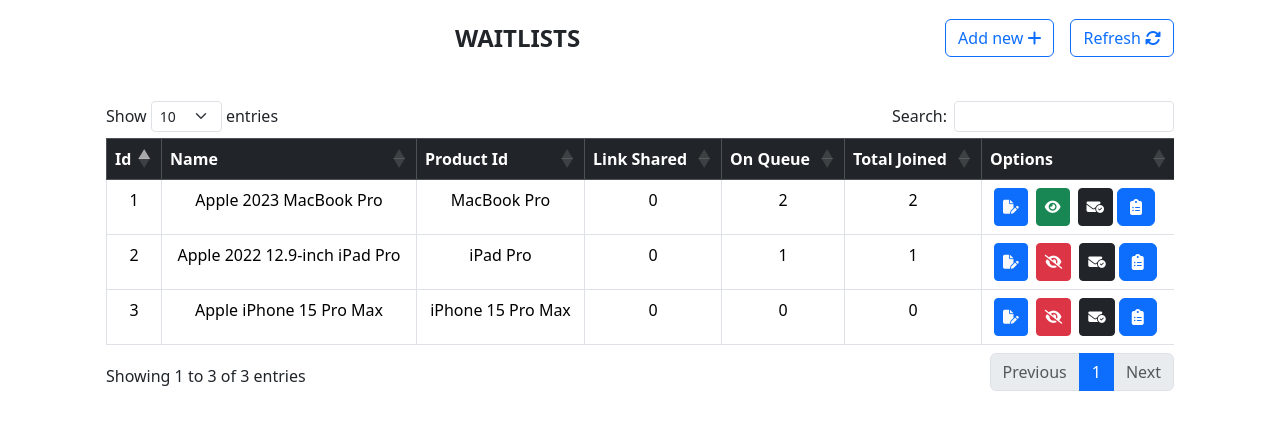
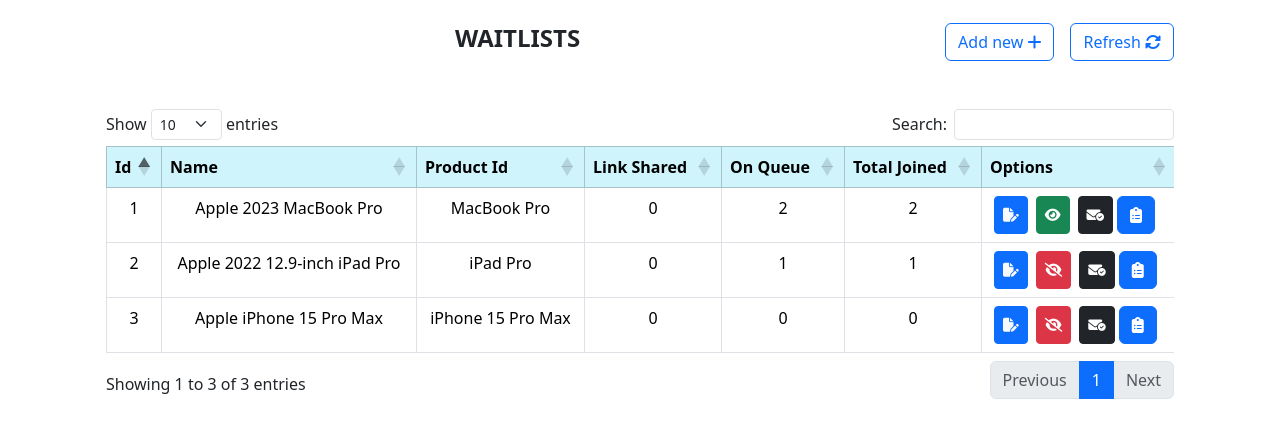
Before and after one commit to albingcj/waitlist, a PHP site: page /admin.html in a window 1280 px wide. Shown: the part 72-500 px from the top of the page. Run offline with PHP 8.4, Linux system fonts and the light colour scheme; data comes from the database, SQL or seed files in the repository; some libraries are stand-ins or nearby versions.

Commit message:
final commit

```diff
--- a/admin.html
+++ b/admin.html
@@ -331,8 +331,6 @@
             </div>
           </div>
           <div class="modal-footer">
-
-
             <button
               type="button"
               class="btn btn-secondary"
@@ -382,10 +380,13 @@
     <main>
       <div class="container">
         <div class="row">
-          <div class="p-3 d-flex justify-content-evenly align-items-center">
-            <div class="row col">
-              <h4 class="text-center my-2 fw-bold">WAITLISTS</h4>
+          <div
+            class="p-3 d-flex flex-wrap justify-content-evenly align-items-center"
+          >
+            <div class="col text-center my-2">
+              <h4 class="fw-bold">WAITLISTS</h4>
             </div>
+            <div class="col-auto d-flex ">
               <div class="col-auto mx-2">
                 <button
                   type="button"
@@ -397,7 +398,6 @@
                   <i class="fas fa-plus"></i>
                 </button>
               </div>
-
               <div class="col-auto mx-2">
                 <button id="refreshButton" class="btn btn-outline-primary">
                   Refresh
@@ -405,13 +405,15 @@
                 </button>
               </div>
             </div>
+          </div>
+
           <div class="col p-4">
             <div class="table-responsive">
               <table
                 class="table table-bordered table-hover text-center"
                 id="dataTable"
               >
-                <thead class="table-dark text-center">
+                <thead class="table-info text-center">
                   <tr>
                     <th>Id</th>
                     <th>Name</th>
--- a/php/conn.php
+++ b/php/conn.php
@@ -1,5 +1,4 @@
 <?php
-
 
 // mysql connection
 define('DB_SERVER', 'localhost');
--- a/php/down.php
+++ b/php/down.php
@@ -1,6 +1,8 @@
 <?php
 include_once("conn.php");
 
+// data for datatable2
+// shows all the content of the clicked table
 if ($_SERVER['REQUEST_METHOD'] === 'GET') {
     $id = $_GET['id'];
     $table = 'table'.$id;
--- a/php/fetch.php
+++ b/php/fetch.php
@@ -81,6 +81,7 @@
             echo json_encode(['data1' => $data, 'data2' => []]);
         }
     } else {
+        // fetching the content of the table
         $query = "SELECT * FROM accordion ";
         $query_run = mysqli_query($db, $query);
         $data = array();
--- a/php/logout.php
+++ b/php/logout.php
@@ -7,8 +7,8 @@
 // Destroy the session
 session_destroy();
 
-// Output JSON response
-header('Content-Type: application/json');
+
+// header('Content-Type: application/json');
 echo json_encode([
     'status' => 200,
     'message' => 'Successfully logged out'
--- a/php/regWaitlist.php
+++ b/php/regWaitlist.php
@@ -3,8 +3,7 @@
 session_start();
 
 
-function checkAlreadyExist($userid, $tid)
-{
+function checkAlreadyExist($userid, $tid){
     global $db;
 
     $query = "SELECT * FROM $tid WHERE userid = ?";
@@ -42,9 +41,7 @@
 
         // Check if the statement was prepared successfully
         if ($stmt) {
-            // Bind parameters
             $stmt->bind_param('si', $name, $userid);
-            // Execute the statement
             $stmt->execute();
 
 
--- a/php/register.php
+++ b/php/register.php
@@ -17,6 +17,7 @@
     return $result;
 }
 
+// registering a new user
 if ($_SERVER['REQUEST_METHOD'] === 'POST') {
     $name = $_POST['regName'];
     $email = $_POST['regEmail'];
--- a/php/table.php
+++ b/php/table.php
@@ -20,14 +20,14 @@
     $query2 = "
     SELECT `count`,
     (SELECT COUNT(*) + 1 FROM $tableName AS t2 WHERE t2.`count` > t1.`count` AND t2.flag = 0) AS position
-FROM $tableName AS t1
-WHERE userid = $uid AND flag = 0;";
+    FROM $tableName AS t1
+    WHERE userid = $uid AND flag = 0;";
 
     $query_run2 = mysqli_query($db, $query2);
     $user = [];
     // var_dump($query2);
     if ($query_run2) {
-        // Fetch the result as an associative array
+
         $result = mysqli_fetch_assoc($query_run2);
 
         if ($result) {
```
Also changed, not shown: index.html (+5 -2 lines), js/admin.js (+36 -20 lines), js/index.js (+42 -28 lines), php/admin.php (+5 -2 lines), php/index.php (deleted, +0 -19 lines), php/login.php (+4 -3 lines). Lines whose indentation alone changed are shown as unchanged.
